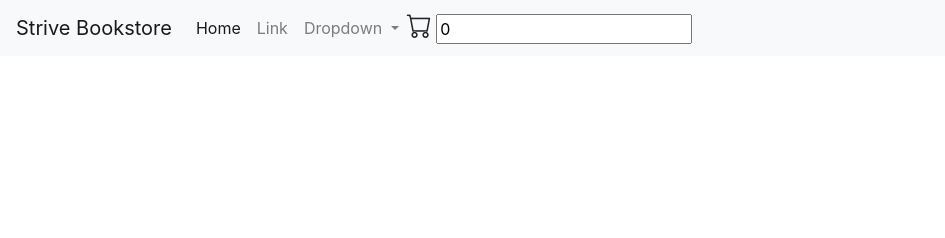
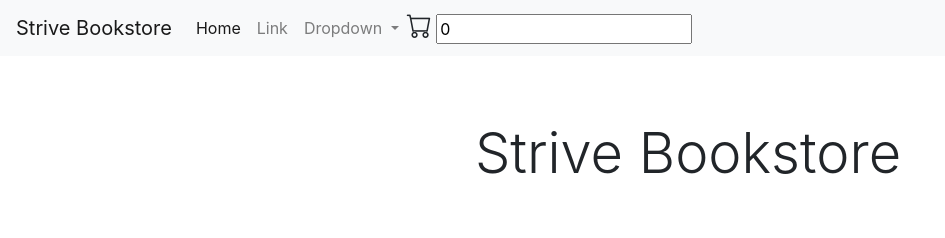
Before and after one commit to annoinspace/EPICODE-ES6-Array-Methods-Async-Await, a plain HTML site: page index.html in a window 1280 px wide. Shown: the whole page, without its empty margins (0-945 px from the left). Drawn offline with nearby package versions, Linux system fonts and the light colour scheme; no server answers.

Commit message:
header added

```diff
--- a/index.html
+++ b/index.html
@@ -70,7 +70,11 @@
         </div>
       </div>
     </nav>
+
     <div id="booksContainer" class="container">
+      <div class="row">
+        <h1 class="col-12 text-center m-5 display-4">Strive Bookstore</h1>
+      </div>
       <div id="booksElement" class="row"></div>
     </div>
     <script
--- a/script.js
+++ b/script.js
@@ -56,6 +56,7 @@ function addToCart() {
 function hideBook() {
   let btn = event.target
   let card = btn.parentElement.parentElement
+  let title = card.querySelector(".card-title").innerHTML
   container.removeChild(card)
 }
 
```
